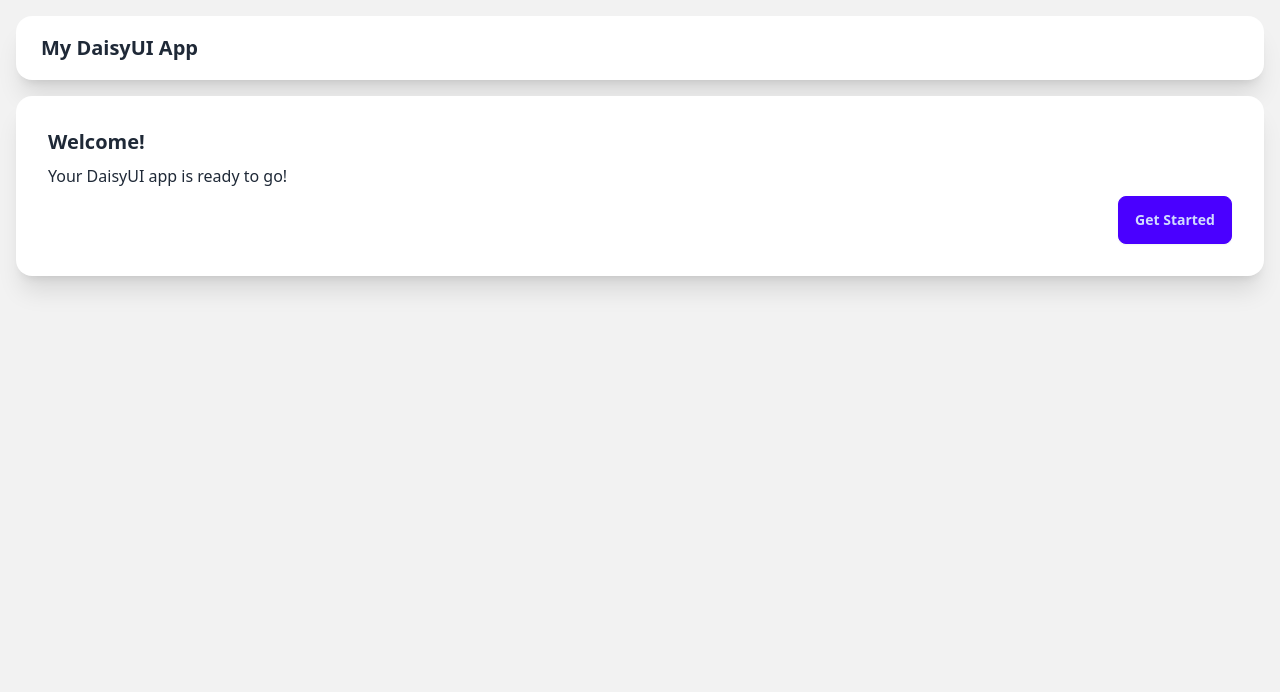
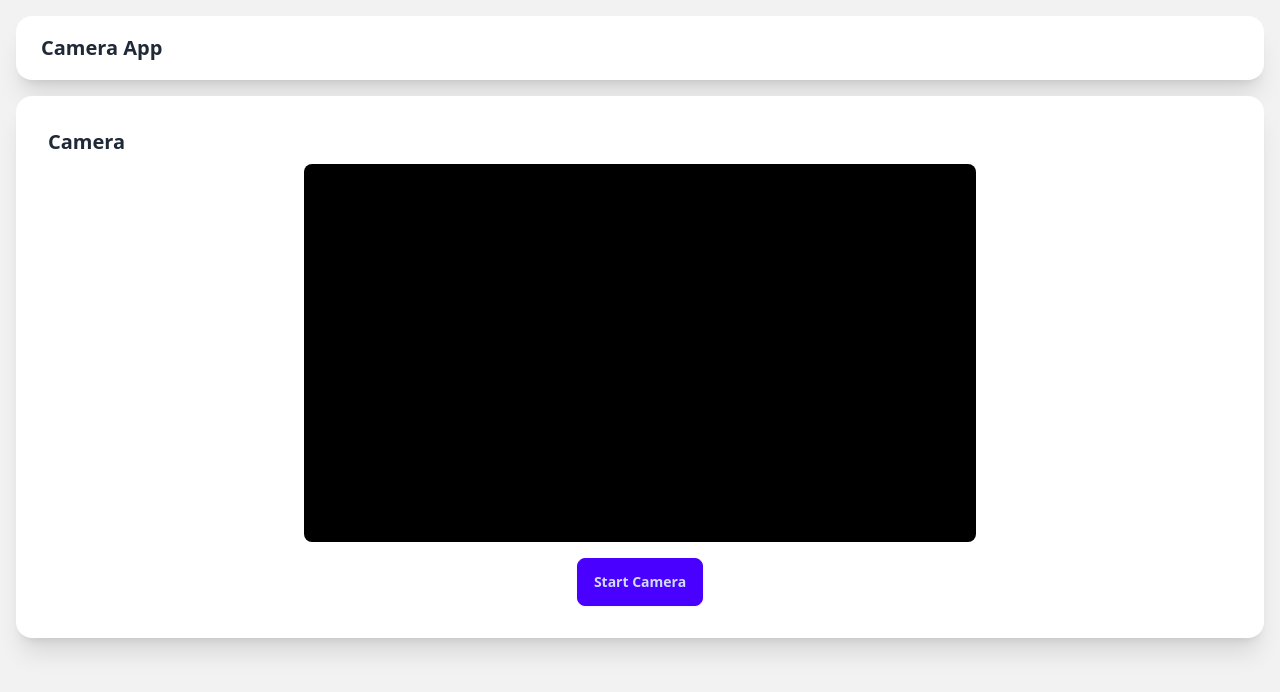
Before and after one commit to lt-brs/image-match-game, a React (Vite) app: page / in a window 1280 px wide. Shown: the top 692 px of the page. Built offline with nearby package versions, Linux system fonts and the light colour scheme.

Commit message:
init camera component

```diff
--- a/src/App.jsx
+++ b/src/App.jsx
@@ -1,25 +1,24 @@
-import React from 'react'
+// src/App.jsx
+import React from 'react';
+import CameraComponent from './CameraComponent';
 
 function App() {
   return (
     <div className="min-h-screen bg-base-200 p-4">
       <div className="navbar bg-base-100 rounded-box shadow-xl mb-4">
         <div className="flex-1">
-          <a className="btn btn-ghost normal-case text-xl">My DaisyUI App</a>
+          <a className="btn btn-ghost normal-case text-xl">Camera App</a>
         </div>
       </div>
 
       <div className="card bg-base-100 shadow-xl">
         <div className="card-body">
-          <h2 className="card-title">Welcome!</h2>
-          <p>Your DaisyUI app is ready to go!</p>
-          <div className="card-actions justify-end">
-            <button className="btn btn-primary">Get Started</button>
-          </div>
+          <h2 className="card-title">Camera</h2>
+          <CameraComponent />
         </div>
       </div>
     </div>
-  )
+  );
 }
 
-export default App
+export default App;
--- /dev/null
+++ b/src/CameraComponent.jsx
@@ -0,0 +1,123 @@
+import React, { useRef, useState } from 'react';
+import { Camera } from 'lucide-react';
+
+const CameraComponent = () => {
+  const videoRef = useRef(null);
+  const canvasRef = useRef(null);
+  const [stream, setStream] = useState(null);
+  const [isStreaming, setIsStreaming] = useState(false);
+
+  // Start camera stream
+  const startCamera = async () => {
+    try {
+      const mediaStream = await navigator.mediaDevices.getUserMedia({
+        video: {
+          facingMode: 'environment', // Use back camera on mobile
+          width: { ideal: 1280 },
+          height: { ideal: 720 }
+        }
+      });
+
+      if (videoRef.current) {
+        videoRef.current.srcObject = mediaStream;
+        setStream(mediaStream);
+        setIsStreaming(true);
+      }
+    } catch (err) {
+      console.error("Error accessing camera:", err);
+      alert("Error accessing camera. Please ensure you've granted camera permissions.");
+    }
+  };
+
+  // Stop camera stream
+  const stopCamera = () => {
+    if (stream) {
+      stream.getTracks().forEach(track => track.stop());
+      setStream(null);
+      setIsStreaming(false);
+      if (videoRef.current) {
+        videoRef.current.srcObject = null;
+      }
+    }
+  };
+
+  // Take photo and create download
+  const capturePhoto = () => {
+    if (videoRef.current && canvasRef.current) {
+      const video = videoRef.current;
+      const canvas = canvasRef.current;
+
+      // Set canvas size to match video
+      canvas.width = video.videoWidth;
+      canvas.height = video.videoHeight;
+      canvas.style.display = 'none';
+
+      // Draw video frame to canvas
+      const context = canvas.getContext('2d');
+      context.drawImage(video, 0, 0);
+
+      // Convert to PNG and trigger download
+      const imgUrl = canvas.toDataURL('image/png');
+      const link = document.createElement('a');
+      link.download = `photo-${new Date().toISOString()}.png`;
+      link.href = imgUrl;
+      link.click();
+    }
+  };
+
+  // Cleanup on unmount
+  React.useEffect(() => {
+    return () => {
+      if (stream) {
+        stream.getTracks().forEach(track => track.stop());
+      }
+    };
+  }, [stream]);
+
+  return (
+    <div className="flex flex-col items-center space-y-4 w-full max-w-2xl mx-auto">
+      {/* Camera preview */}
+      <div className="relative w-full aspect-video bg-black rounded-lg overflow-hidden">
+        <video
+          ref={videoRef}
+          autoPlay
+          playsInline
+          className="w-full h-full object-cover"
+        />
+
+        {/* Hidden canvas for capturing */}
+        <canvas ref={canvasRef} className="hidden" />
+      </div>
+
+      {/* Controls */}
+      <div className="flex gap-4">
+        {!isStreaming ? (
+          <button
+            onClick={startCamera}
+            className="btn btn-primary"
+          >
+            Start Camera
+          </button>
+        ) : (
+          <>
+            <button
+              onClick={capturePhoto}
+              className="btn btn-primary"
+            >
+              <Camera className="w-6 h-6 mr-2" />
+              Take Photo
+            </button>
+            <button
+              onClick={stopCamera}
+              className="btn btn-outline"
+            >
+              Stop Camera
+            </button>
+          </>
+        )}
+      </div>
+    </div>
+  );
+};
+
+export default CameraComponent;
```
